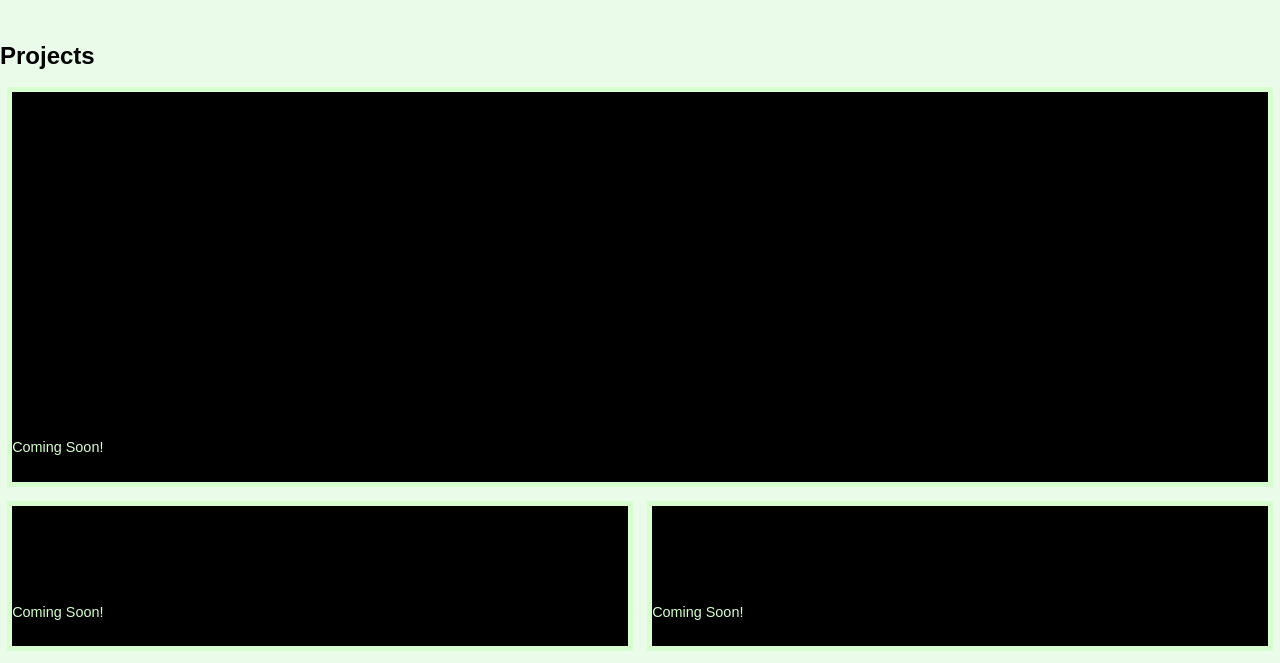
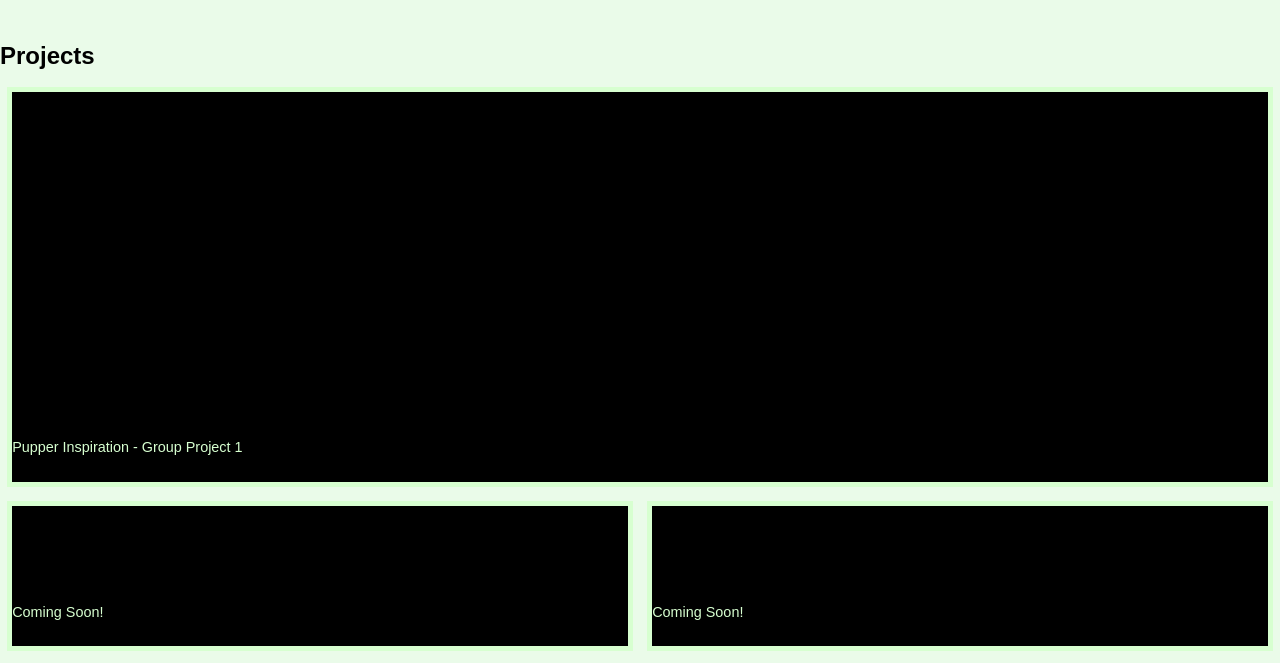
Before and after one commit to jshimetz/challenge-2, a plain HTML site: page index.html in a window 1280 px wide. Shown: the part 595-1258 px from the top of the page. Drawn offline with Linux system fonts and the light colour scheme.

Commit message:
Adding Project One to portfolio

```diff
--- a/index.html
+++ b/index.html
@@ -41,8 +41,8 @@
         <section class="project-portfolio" id="portfolio">
             <h2>Projects</h2>
             <div class="flex-container">
-                <a href="#" class="flex-item coming-soon1"
-                        <h3>Coming Soon!</h3>
+                <a href="https://spectralraiden.github.io/Pupper-Inspiration/" class="flex-item Pupper Inspiration"
+                        <h3>Pupper Inspiration - Group Project 1</h3>
                 </a>
                 <a href="#" class="flex-item coming-soon2"
                         <h3>Coming Soon!</h3>
```
